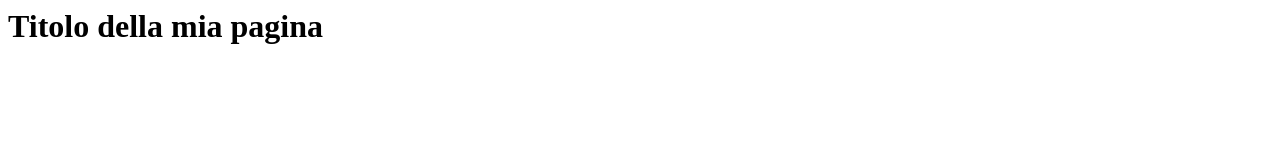
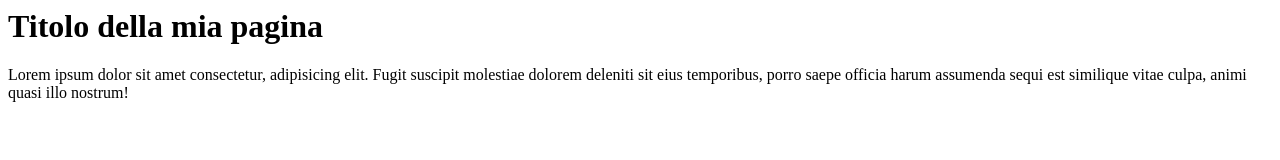
Before and after one commit to Vinc-78/La_mia_prima_repository, a plain HTML site: page index.html in a window 1280 px wide. Drawn offline with Linux system fonts and the light colour scheme.

Commit message:
Agg. Paragrafo Lorem

```diff
--- a/index.html
+++ b/index.html
@@ -1,5 +1,6 @@
 <html>
     <body>
         <h1> Titolo della mia pagina</h1>
+        <p>Lorem ipsum dolor sit amet consectetur, adipisicing elit. Fugit suscipit molestiae dolorem deleniti sit eius temporibus, porro saepe officia harum assumenda sequi est similique vitae culpa, animi quasi illo nostrum!</p>
     </body>
 </html>
```
